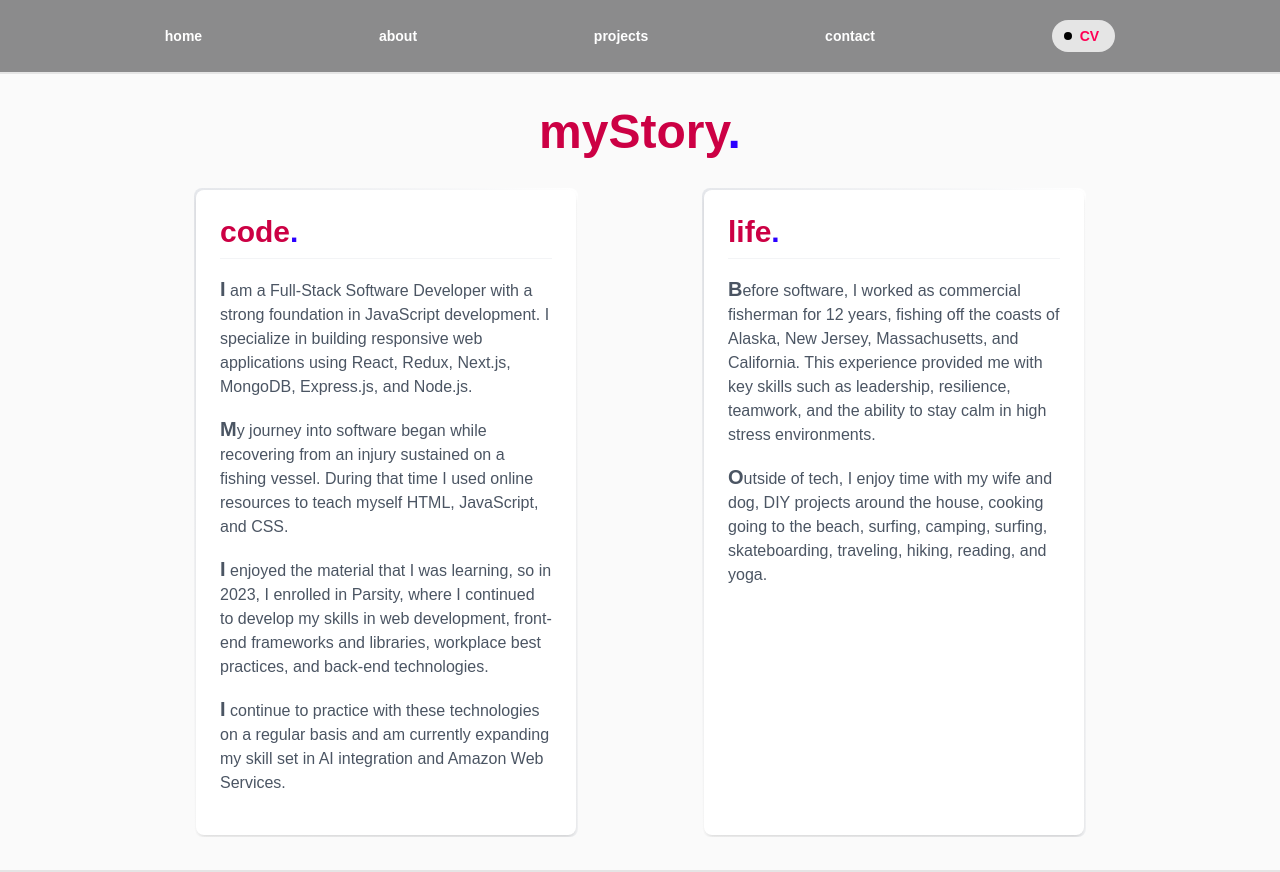
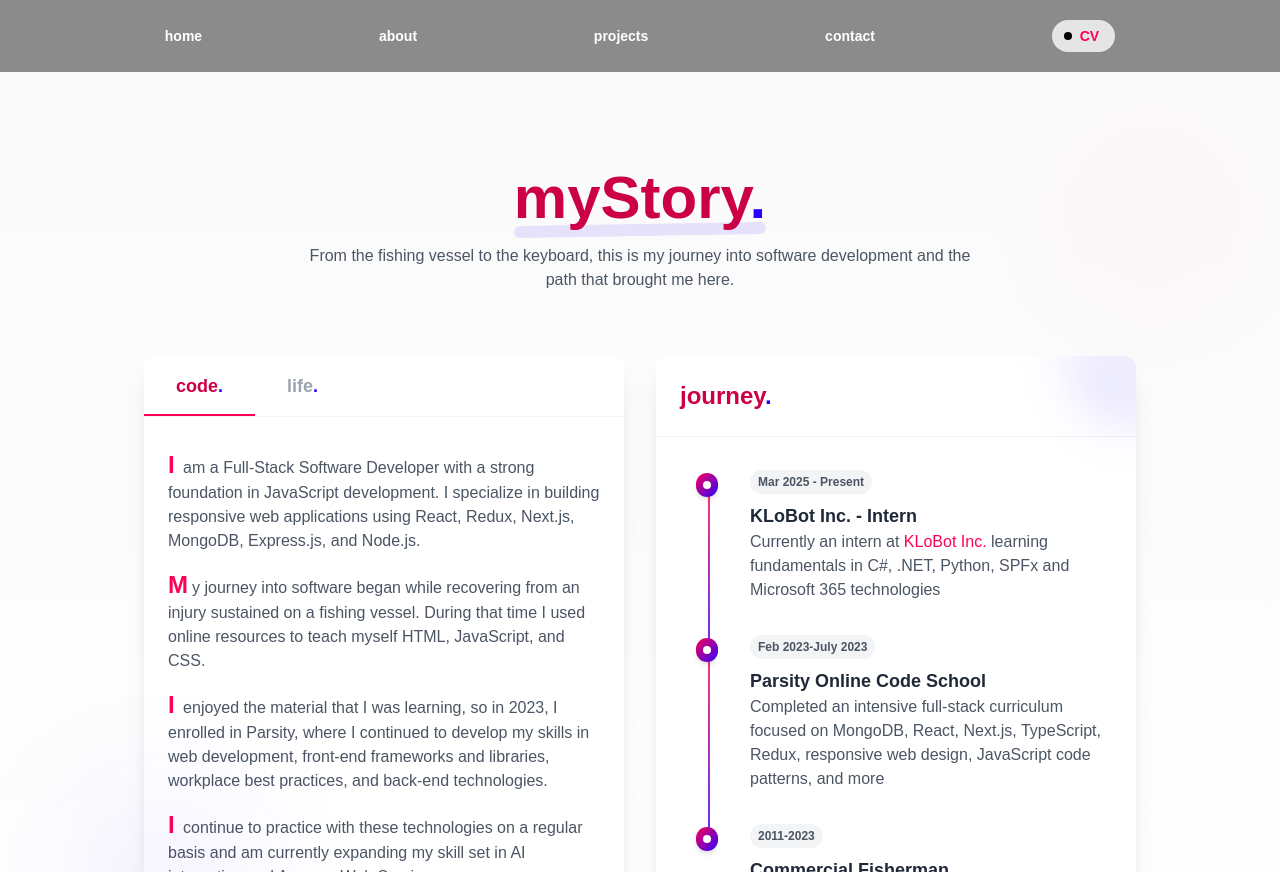
Before and after one commit to bcsurf2822/Benjamin-Corbett-Portfolio, a Next.js app: page /about in a window 1280 px wide. Built offline with nearby package versions, Linux system fonts and the light colour scheme.

Commit message:
update ui and about, update project

```diff
--- a/app/about/page.js
+++ b/app/about/page.js
@@ -1,20 +1,36 @@
 import React from "react";
 import AboutCards from "../components/AboutCards";
+import { Metadata } from "next";
+
+export const metadata = {
+  title: "Benjamin Corbett - About",
+  description: "Learn about Benjamin Corbett's journey, experience, and personal life.",
+};
 
 export default function About() {
   return (
     <section
       id="about"
-      className="relative z-0 bg-neutral-50 scroll-mt-[80px] min-h-[100vh] py-12 md:py-0 md:flex md:items-center border-y-2 border-neutral-200"
+      className="relative z-0 bg-gradient-to-b from-neutral-50 to-white scroll-mt-[80px] min-h-[100vh] py-16 md:py-24"
     >
-      <div className="w-full">
-        <div className="text-center mb-8">
-          <h2 className="text-4xl md:text-5xl text-primary-dark font-bold inline-block">
-            myStory<span className="text-secondary">.</span>
-          </h2>
+      <div className="w-full max-w-screen-xl mx-auto px-4">
+        <div className="text-center mb-12 md:mb-16">
+          <div className="relative inline-block">
+            <h2 className="text-4xl md:text-5xl lg:text-6xl text-primary-dark font-bold relative z-10">
+              myStory<span className="text-secondary">.</span>
+            </h2>
+            <div className="absolute -bottom-2 left-0 right-0 h-3 bg-secondary/10 -rotate-1 rounded-full"></div>
+          </div>
+          <p className="text-gray-600 max-w-2xl mx-auto mt-4">
+            From the fishing vessel to the keyboard, this is my journey into software development and the path that brought me here.
+          </p>
         </div>
         <AboutCards />
       </div>
+
+      {/* Background decorations */}
+      <div className="absolute top-20 right-[5%] w-32 h-32 rounded-full bg-primary/5 blur-3xl"></div>
+      <div className="absolute bottom-20 left-[5%] w-48 h-48 rounded-full bg-secondary/5 blur-3xl"></div>
     </section>
   );
 }
--- a/app/components/AboutCards.js
+++ b/app/components/AboutCards.js
@@ -1,50 +1,224 @@
 "use client";
-import { motion } from "framer-motion";
+import { useState, useEffect } from "react";
+import { motion, AnimatePresence } from "framer-motion";
 import { life, tech } from "../data/aboutData";
+import Link from "next/link";
 
 const AboutCards = () => {
+  const [isLoading, setIsLoading] = useState(true);
+
+  useEffect(() => {
+    const timer = setTimeout(() => {
+      setIsLoading(false);
+    }, 800);
+
+    return () => clearTimeout(timer);
+  }, []);
+
+  if (isLoading) {
+    return <LoadingSpinner />;
+  }
+
   return (
-    <div className="flex flex-col gap-6 md:flex-row w-full max-w-screen-lg px-4 md:justify-center md:mx-auto">
-      <ShimmerCard title="code" content={tech} />
-      <ShimmerCard title="life" content={life} />
+    <div className="w-full max-w-screen-lg px-4 mx-auto">
+      <div className="grid grid-cols-1 lg:grid-cols-2 gap-8">
+        <CardWithTabs />
+        <TimelineCard />
+      </div>
     </div>
   );
 };
 
-const ShimmerCard = ({ content, title }) => {
+const LoadingSpinner = () => {
   return (
-    <div className="group relative mx-auto w-full max-w-sm overflow-hidden rounded-lg bg-gradient-to-br from-gray-200 via-white to-gray-100 p-0.5 transition-all duration-300 hover:scale-[1.01] hover:shadow-lg hover:bg-gradient-to-br hover:from-primary-light hover:via-indigo-100 hover:to-primary-light">
-      <div className="relative z-10 min-h-full flex flex-col items-center justify-start overflow-hidden rounded-lg bg-white p-6 shadow-md transition-colors duration-300">
-        <div className="w-full sticky top-0 bg-white pb-2 border-b border-gray-100">
-          <h4 className="relative z-10 text-3xl font-bold text-primary-dark">
-            {title}
-            <span className="text-secondary">.</span>
-          </h4>
-        </div>
-        <div className="relative z-10 text-gray-600 group-hover:text-gray-800 mt-4 w-full">
-          {content.map((paragraph, i) => (
-            <p
-              key={i}
-              className="mb-4 first-letter:text-xl first-letter:font-bold"
-            >
-              {paragraph}
-            </p>
-          ))}
-        </div>
-      </div>
+    <div className="flex justify-center items-center h-64">
       <motion.div
-        initial={{ rotate: "0deg" }}
-        animate={{ rotate: "360deg" }}
-        style={{ scale: 1.75 }}
+        animate={{
+          rotate: 360,
+          scale: [1, 1.1, 1]
+        }}
         transition={{
-          repeat: Infinity,
-          duration: 3.5,
-          ease: "linear",
+          rotate: { repeat: Infinity, duration: 1.5, ease: "linear" },
+          scale: { repeat: Infinity, duration: 2, ease: "easeInOut" }
         }}
-        className="absolute inset-0 z-0 bg-gradient-to-br from-primary-light/30 via-indigo-200/0 to-secondary/30 opacity-0 transition-opacity duration-300 group-hover:opacity-100"
+        className="w-16 h-16 rounded-full border-4 border-transparent border-t-primary border-b-secondary"
       />
     </div>
   );
 };
 
+const CardWithTabs = () => {
+  const [activeTab, setActiveTab] = useState("code");
+  const content = activeTab === "code" ? tech : life;
+
+  return (
+    <motion.div
+      initial={{ opacity: 0, y: 20 }}
+      animate={{ opacity: 1, y: 0 }}
+      transition={{ duration: 0.5 }}
+      className="relative overflow-hidden rounded-xl bg-white shadow-xl hover:shadow-2xl transition-shadow duration-300"
+    >
+      {/* Card Header with Tabs */}
+      <div className="flex border-b border-gray-100">
+        <TabButton
+          active={activeTab === "code"}
+          onClick={() => setActiveTab("code")}
+          label="code"
+        />
+        <TabButton
+          active={activeTab === "life"}
+          onClick={() => setActiveTab("life")}
+          label="life"
+        />
+      </div>
+
+      {/* Card Content */}
+      <div className="px-6 py-8">
+        <AnimatePresence mode="wait">
+          <motion.div
+            key={activeTab}
+            initial={{ opacity: 0, y: 10 }}
+            animate={{ opacity: 1, y: 0 }}
+            exit={{ opacity: 0, y: -10 }}
+            transition={{ duration: 0.3 }}
+            className="text-gray-600 space-y-4"
+          >
+            {content.map((paragraph, i) => (
+              <p
+                key={i}
+                className="mb-4 first-letter:text-2xl first-letter:font-bold first-letter:text-primary first-letter:mr-1"
+              >
+                {paragraph}
+              </p>
+            ))}
+          </motion.div>
+        </AnimatePresence>
+      </div>
+
+      {/* Bottom decoration */}
+      <div className="absolute bottom-0 left-0 right-0 h-1 bg-gradient-to-r from-primary-light via-secondary to-primary"></div>
+    </motion.div>
+  );
+};
+
+const TabButton = ({ active, onClick, label }) => {
+  return (
+    <button
+      onClick={onClick}
+      className={`relative px-8 py-4 text-lg font-semibold transition-all duration-200 ${
+        active
+          ? "text-primary-dark"
+          : "text-gray-400 hover:text-gray-600"
+      }`}
+    >
+      {label}<span className="text-secondary">.</span>
+      {active && (
+        <motion.div
+          layoutId="activeTab"
+          className="absolute bottom-0 left-0 right-0 h-0.5 bg-primary"
+          initial={false}
+          transition={{ type: "spring", stiffness: 500, damping: 30 }}
+        />
+      )}
+    </button>
+  );
+};
+
+const TimelineCard = () => {
+  return (
+    <motion.div
+      initial={{ opacity: 0, y: 20 }}
+      animate={{ opacity: 1, y: 0 }}
+      transition={{ duration: 0.5, delay: 0.2 }}
+      className="relative overflow-hidden rounded-xl bg-white shadow-xl hover:shadow-2xl transition-shadow duration-300"
+    >
+      <div className="p-6 border-b border-gray-100">
+        <h3 className="text-2xl font-bold text-primary-dark">
+          journey<span className="text-secondary">.</span>
+        </h3>
+      </div>
+
+      <div className="relative px-6 py-8">
+        {/* Timeline items */}
+        <Timeline />
+      </div>
+
+      {/* Decorative corner */}
+      <div className="absolute top-0 right-0 w-32 h-32 -translate-y-16 translate-x-16">
+        <motion.div
+          animate={{
+            rotate: 360,
+            scale: [1, 1.05, 1]
+          }}
+          transition={{
+            rotate: { repeat: Infinity, duration: 20, ease: "linear" },
+            scale: { repeat: Infinity, duration: 8, ease: "easeInOut" }
+          }}
+          className="w-full h-full rounded-full bg-gradient-to-br from-primary-light/30 via-indigo-200/20 to-secondary/20 blur-xl"
+        />
+      </div>
+    </motion.div>
+  );
+};
+
+const Timeline = () => {
+  const items = [
+    {
+      year: "Mar 2025 - Present",
+      title: "KLoBot Inc. - Intern",
+      description: <>Currently an intern at <Link href="https://www.klobot.ai/" target="_blank" rel="noopener noreferrer" className="text-primary hover:underline font-medium">KLoBot Inc.</Link> learning fundamentals in C#, .NET, Python, SPFx and Microsoft 365 technologies</>
+    },
+    {
+      year: "Feb 2023-July 2023",
+      title: "Parsity Online Code School",
+      description: "Completed an intensive full-stack curriculum focused on MongoDB, React, Next.js, TypeScript, Redux, responsive web design, JavaScript code patterns, and more"
+    },
+    {
+      year: "2011-2023",
+      title: "Commercial Fisherman",
+      description: "Working on vessels in Alaska, New Jersey, Massachusetts & California"
+    }
+  ];
+
+  return (
+    <div className="space-y-8 pl-4">
+      {items.map((item, index) => (
+        <motion.div
+          key={index}
+          initial={{ opacity: 0, x: -10 }}
+          animate={{ opacity: 1, x: 0 }}
+          transition={{ duration: 0.5, delay: 0.2 + (index * 0.1) }}
+          className="relative flex items-start group"
+        >
+          {/* Connect dots with vertical line */}
+          {index !== items.length - 1 && (
+            <div className="absolute top-6 left-3 h-[calc(100%+2rem)] w-0.5 bg-gradient-to-b from-primary-light to-secondary-light"></div>
+          )}
+
+          {/* Timeline dot positioned on the vertical line */}
+          <motion.div
+            whileHover={{ scale: 1.2 }}
+            className="min-w-[22px] flex justify-center mt-1 z-10"
+          >
+            <div className="w-6 h-6 rounded-full bg-gradient-to-br from-primary to-secondary flex items-center justify-center shadow-md group-hover:shadow-primary/20 transition-shadow duration-300">
+              <div className="w-2 h-2 rounded-full bg-white"></div>
+            </div>
+          </motion.div>
+
+          {/* Content - proper spacing from dots */}
+          <div className="ml-8 transition-all duration-300 group-hover:translate-x-1">
+            <div className="mb-2">
+              <span className="text-xs font-semibold px-2 py-1 rounded-full bg-gray-100 text-gray-600 group-hover:bg-primary/10 transition-colors duration-300 inline-block">
+                {item.year}
+              </span>
+            </div>
+            <h4 className="text-lg font-bold text-gray-800">{item.title}</h4>
+            <p className="text-gray-600">{item.description}</p>
+          </div>
+        </motion.div>
+      ))}
+    </div>
+  );
+};
+
 export default AboutCards;
--- a/app/data/projectData.js
+++ b/app/data/projectData.js
@@ -1,6 +1,26 @@
 export const projects = [
   {
+    id: 0,
+    imgUrl: "/images/aiq-project.png",
+    tech: "React | Vite | Tailwind CSS | Gemini API",
+    title: "AiQ",
+    description:
+      "AiQ is a structured productivity tool that enhances learning by helping users build better prompts for AI communication. Using the pentagram methodology, it makes AI responses more useful and reliable while providing features like Google Authentication, formatted outputs, and a comprehensive help system.",
+    github: "https://github.com/chingu-voyages/V54-tier2-team-24",
+    demo: "https://getaiq.netlify.app/",
+  },
+  {
     id: 1,
+    imgUrl: "/images/fishreport-project.png",
+    tech: "React | Vite | Tailwind CSS | SQL | .NET | Azure",
+    title: "Fish Inventory",
+    description:
+      "A full-stack application that enables tracking and management of fish inventory using .NET backend services connected to Azure SQL Database. Users can add, edit, and delete fish entries with real-time data persistence and cloud storage.",
+    github: "https://github.com/bcsurf2822/fishInventory",
+    demo: "https://fishnet-in-the-cloud.netlify.app/",
+  },
+  {
+    id: 2,
     imgUrl: "/images/solarRise-project.png",
     tech: "React | Vite | Google Maps API | Tailwind Css",
     title: "SolarRise",
@@ -10,7 +30,7 @@ export const projects = [
     demo: "https://isolar.netlify.app/",
   },
   {
-    id: 2,
+    id: 3,
     imgUrl: "/images/trello-project.png",
     tech: "React | Next.js | MongoDB | Tanstack Query | NextAuth | Tailwind Css",
     title: "Trello 2.5 ",
@@ -20,7 +40,7 @@ export const projects = [
     demo: "https://trello-2-5.vercel.app/",
   },
   {
-    id: 3,
+    id: 4,
     imgUrl: "/images/weather-project.png",
     tech: "React | Redux | Next.js",
     title: "Weather Station",
@@ -30,7 +50,7 @@ export const projects = [
     demo: "https://weather-station-one.vercel.app/",
   },
   {
-    id: 4,
+    id: 5,
     imgUrl: "/images/contact-project.png",
     tech: "Next.js | React | Bootstrap",
     title: "Contact List v2",
@@ -41,7 +61,7 @@ export const projects = [
   },
 
   {
-    id: 5,
+    id: 6,
     imgUrl: "/images/construction.png",
     tech: "React | Vite | MongoDB | Tailwind Css | Websockets",
     title: "PKR Poker",
```
Also changed, not shown: app/components/Hero.js (+13 -0 lines), public/images/aiq-project.png (added), 1 other file (tests, documents, lock files or other folders).
